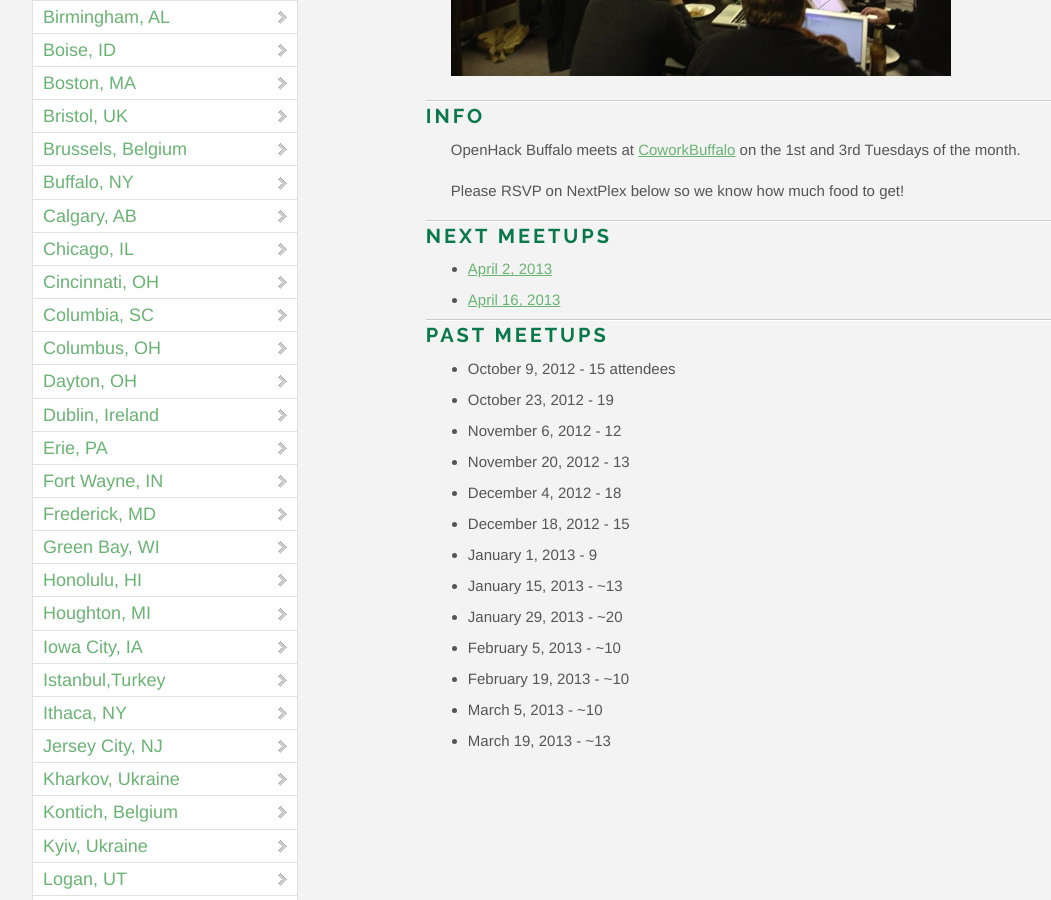
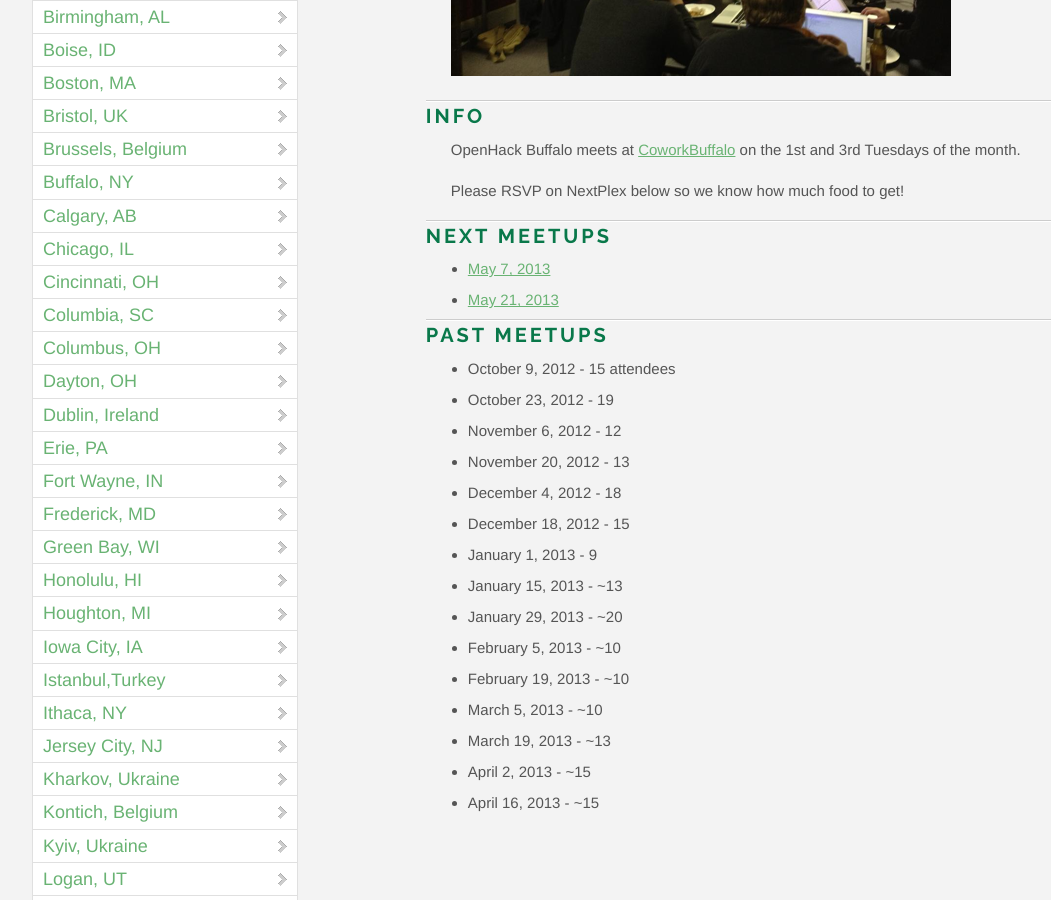
Before and after one commit to OpenHack/openhack.github.com, a Jekyll site: the page built from buffalo/index.markdown, in a window 1280 px wide and 900 px high, scrolled down 514 px. Shown: the whole window, without its empty margins (32-1083 px from the left). Built offline with Jekyll 4.4.1, drawn with Linux system fonts in a browser that asks for light colours; nearby versions of some CDN libraries; Markdown is read by kramdown in place of the engine named in the settings; comment, search, counter and statistics services are not loaded.

Commit message:
Update with may events

```diff
--- a/buffalo/index.markdown
+++ b/buffalo/index.markdown
@@ -15,8 +15,8 @@ Please RSVP on NextPlex below so we know how much food to get!
 
 ### Next meetups
 
-* [April 2, 2013](http://nextplex.com/buffalo-ny/calendar/events/5645)
-* [April 16, 2013](http://nextplex.com/buffalo-ny/calendar/events/5646)
+* [May 7, 2013](http://nextplex.com/buffalo-ny/calendar/events/6703)
+* [May 21, 2013](http://nextplex.com/buffalo-ny/calendar/events/6704)
 
 ### Past meetups
 
@@ -33,3 +33,5 @@ Please RSVP on NextPlex below so we know how much food to get!
 * February 19, 2013 - ~10
 * March 5, 2013 - ~10
 * March 19, 2013 - ~13
+* April 2, 2013 - ~15
+* April 16, 2013 - ~15
```
